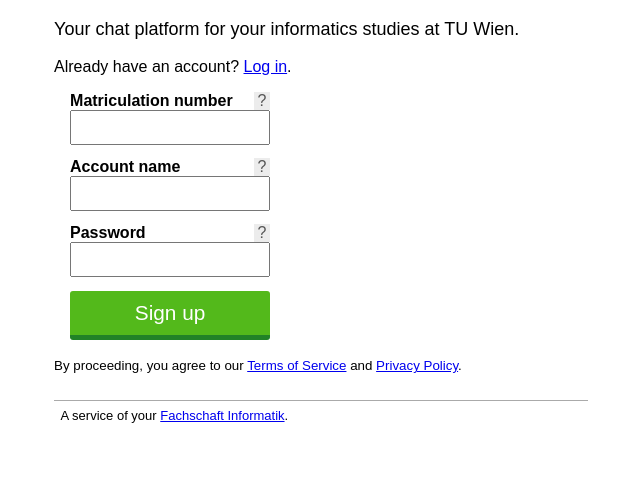
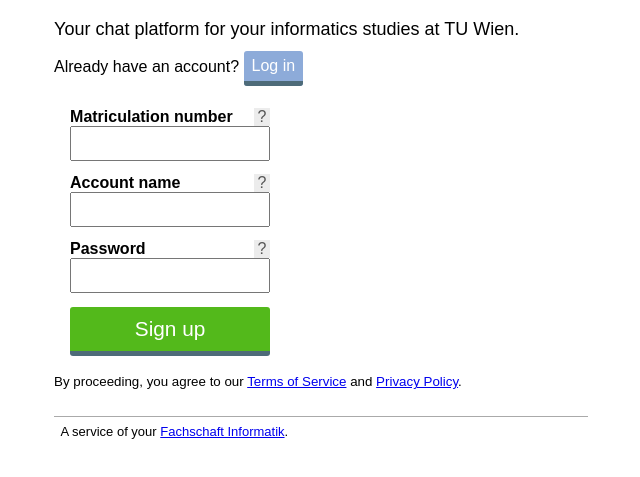
Before and after one commit to fsinf/join.fsinf.at, a plain HTML site: page index.html in a window 1280 px wide. Shown: the part 79-556 px from the top of the page, without its empty margins (319-959 px from the left). Drawn offline with Linux system fonts and the light colour scheme.

Commit message:
make "Log in" link more obvious

```diff
--- a/index.html
+++ b/index.html
@@ -19,16 +19,21 @@ footer { margin-top: 2em; border-top: 1px solid #aaa; padding: 0.5em; font-size:
 #success {background-color: palegreen }
 .error:not(:empty) {background-color: salmon;}
 .error:not(:empty), #success { padding: 5px; margin: 1em 0; border-radius: 5px; }
-button {
-	padding: 0.5em;
+.button {
+	text-decoration: none;
+	padding: 0.4em 0.5em;
 	width: 100%;
-	font-size: 1.3em;
-	background-color: #53b91b;
 	color: white;
 	cursor: pointer;
 	border: 0;
-	border-bottom: 5px solid #218227;
+	border-bottom: 5px solid #4e6b79;
 	border-radius: 3px;
+	background: #8dabd9;
+}
+.button[type='submit'] {
+	padding: 0.5em;
+	font-size: 1.3em;
+	background-color: #53b91b;
 }
 /* Firefox */
 input[type=number]{
@@ -41,7 +46,7 @@ input::-webkit-inner-spin-button {
 	margin: 0;
 }
 button:active { border: 0; margin-top: 5px; }
-form { margin: 1em; }
+form { margin: 1em; margin-top: 2em; }
 h1 { color: #166de0; }
 .hint {
 	position: relative;
@@ -75,7 +80,7 @@ h1 { color: #166de0; }
 	<p id=tagline>Your chat platform for your informatics studies at TU Wien.</p>
 <noscript><div class=error>This site and Mattermost require JavaScript.</div></noscript>
 <div id=error class=error></div>
-Already have an account? <a href="https://mattermost.fsinf.at/">Log in</a>.
+Already have an account? <a class=button href="https://mattermost.fsinf.at/">Log in</a>
 <form id=form>
 <div class=hint>?<p>Can be found on your TUCard. Is not shown to other students.</p></div>
 <label for=matrikel>Matriculation number</label> <input id=matrikel type=number required min=1 max=99999999 />
@@ -86,7 +91,7 @@ Already have an account? <a href="https://mattermost.fsinf.at/">Log in</a>.
 <div class=hint>?<p>Please use a new password.</p></div>
 <label for=password>Password</label> <input id=password type=password required />
 
-<button>Sign up</button>
+<button class=button type=submit>Sign up</button>
 </form>
 <small>By proceeding, you agree to our
 <a href="https://wiki.fsinf.at/wiki/Mattermost">Terms of Service</a> and
```
